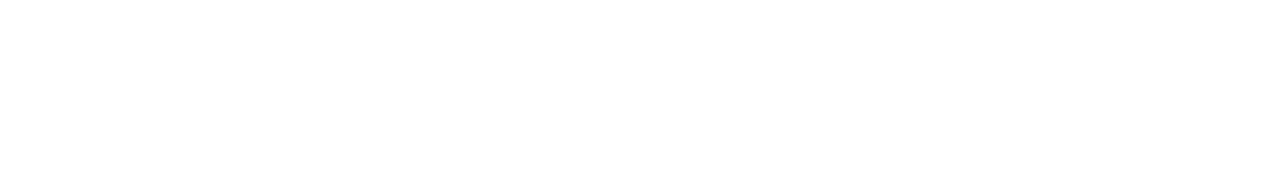
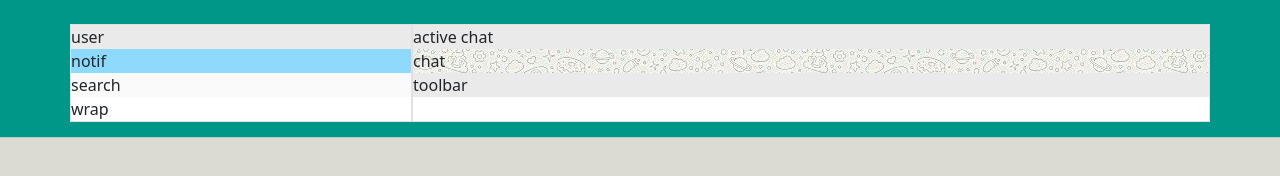
Before and after one commit to Brody14/vue-boolzapp, a plain HTML site: page index.html in a window 1280 px wide. Drawn offline with nearby package versions, Linux system fonts and the light colour scheme.

Commit message:
FEAT macro layout

```diff
--- a/css/style.css
+++ b/css/style.css
@@ -0,0 +1,55 @@
+:root {
+    --user-bg: #EAEAEA;
+    --notifications-bg: #8EDAFC;
+    --sent-msg-bg: #D5F9BA;
+    --active-chat: #E9EBEB;
+    --search-bg: #FAFAFA;
+}
+
+* {
+	margin: 0;
+	padding: 0;
+	box-sizing: border-box;
+}
+
+ul,
+ol {
+	list-style: none;
+}
+
+img {
+    max-width: 100%;
+    display: block;
+}
+
+body {
+    background-image: url(../img/background.png);
+    background-size: cover;
+    overflow: hidden;
+}
+
+.container {
+    padding: 0 !important;
+}
+
+.main-aside {
+    flex-basis: 30%
+}
+
+.user-toolbar,
+.chat__header,
+.chat__toolbar {
+    background-color: var(--user-bg);
+}
+
+.notifications {
+    background-color: var(--notifications-bg);
+}
+
+.chat__view {
+    background-image: url(../img/backgroundChat.jpg);
+}
+
+.search-bar {
+    background-color: var(--search-bg);
+}
--- a/index.html
+++ b/index.html
@@ -10,9 +10,30 @@
     <script src="https://kit.fontawesome.com/d3a966ac98.js" crossorigin="anonymous"></script>
     <link rel="stylesheet" href="./css/style.css">
 </head>
-<body>
+<body class="vh-100">
 
     <div id="app">
+
+        <div class="boolzap p-4">
+            <div class="container d-flex bg-white">
+                <aside class="main-aside border">
+                    <div class="user-toolbar">user</div>
+                    <div class="notifications">notif</div>
+                    <div class="search-bar">search</div>
+                    <div class="chat-wrapper">wrap</div>
+
+                </aside>
+
+                <main class="chat flex-grow-1 border">
+                    <div class="chat__header">active chat</div>
+                    <div class="chat__view">chat</div>
+                    <div class="chat__toolbar">toolbar</div>
+                </main>
+
+            </div>
+        </div>
+
+
 
     </div>
 
```
Also changed, not shown: img/background.png (added), img/backgroundChat.jpg (added).
